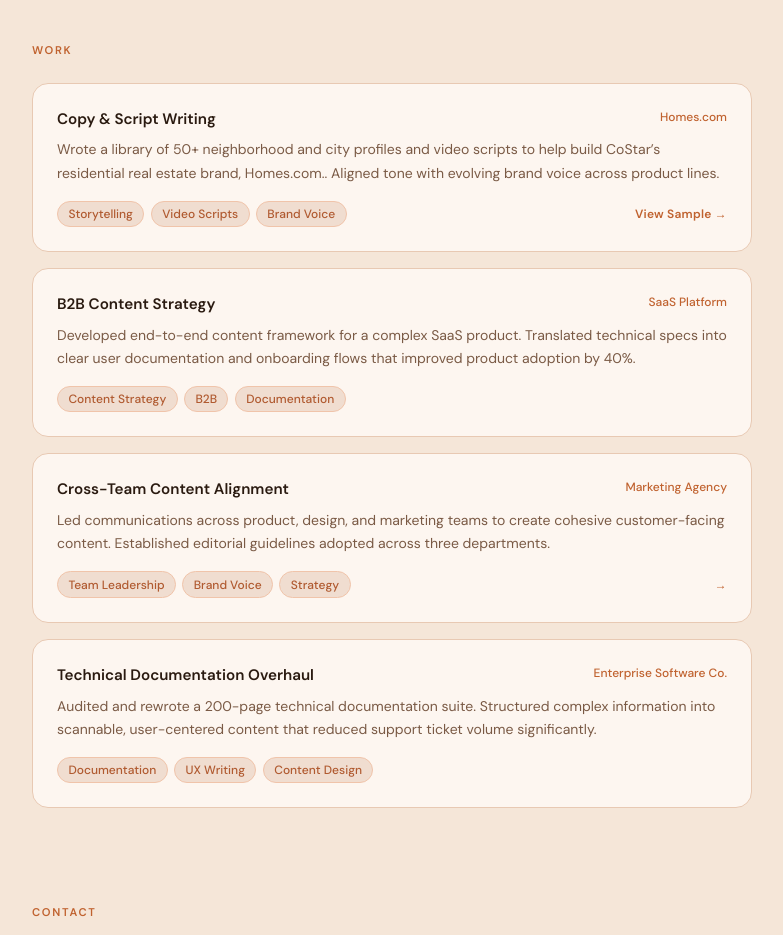
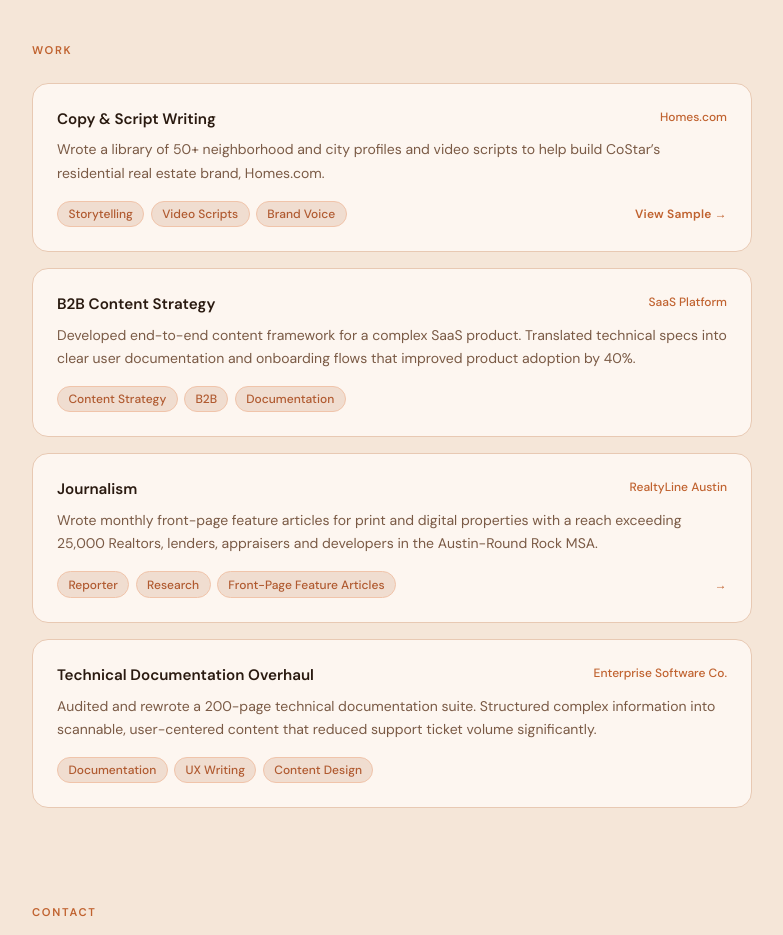
Before and after one commit to rikism-oss/portfolio-website, a React (Vite) app: page / in a window 1280 px wide. Shown: the part 920-1855 px from the top of the page, without its empty margins (248-1031 px from the left). Built offline with nearby package versions, Linux system fonts and the light colour scheme.

Commit message:
Revise project entries in App.jsx
Updated project descriptions for clarity and relevance.

```diff
--- a/src/App.jsx
+++ b/src/App.jsx
@@ -7,7 +7,7 @@ const PROJECTS = [
     title: "Copy & Script Writing",
     client: "Homes.com",
     tags: ["Storytelling", "Video Scripts", "Brand Voice"],
-    desc: "Wrote a library of 50+ neighborhood and city profiles and video scripts to help build CoStar’s residential real estate brand, Homes.com.. Aligned tone with evolving brand voice across product lines.",
+    desc: "Wrote a library of 50+ neighborhood and city profiles and video scripts to help build CoStar’s residential real estate brand, Homes.com.",
     link: "https://www.homes.com/local-guide/austin-tx/legend-oaks-neighborhood/",
     linkLabel: "View Sample",
   },
@@ -20,10 +20,10 @@ const PROJECTS = [
   },
 
   {
-    title: "Cross-Team Content Alignment",
-    client: "Marketing Agency",
-    tags: ["Team Leadership", "Brand Voice", "Strategy"],
-    desc: "Led communications across product, design, and marketing teams to create cohesive customer-facing content. Established editorial guidelines adopted across three departments.",
+    title: "Journalism",
+    client: "RealtyLine Austin",
+    tags: ["Reporter", "Research", "Front-Page Feature Articles"],
+    desc: "Wrote monthly front-page feature articles for print and digital properties with a reach exceeding 25,000 Realtors, lenders, appraisers and developers in the Austin-Round Rock MSA.",
     link: "https://issuu.com/realtyline/docs/digital_september_2021",
   },
   {
```
